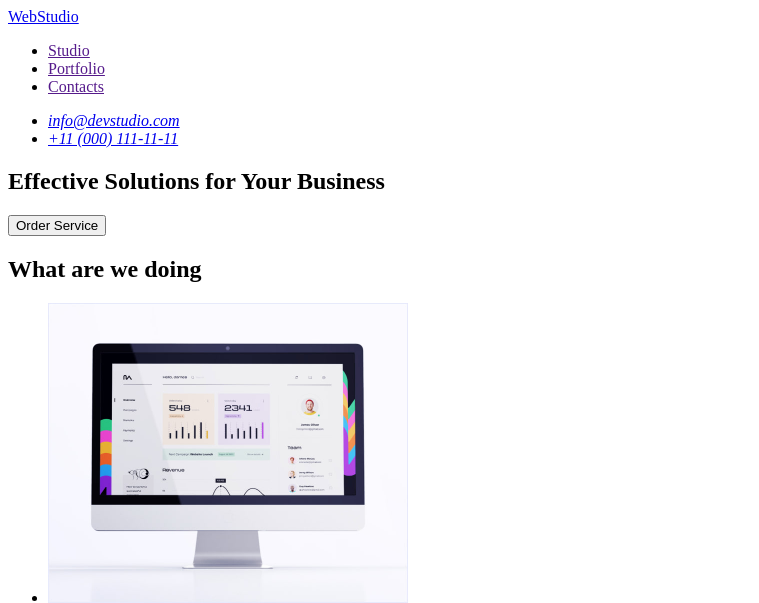
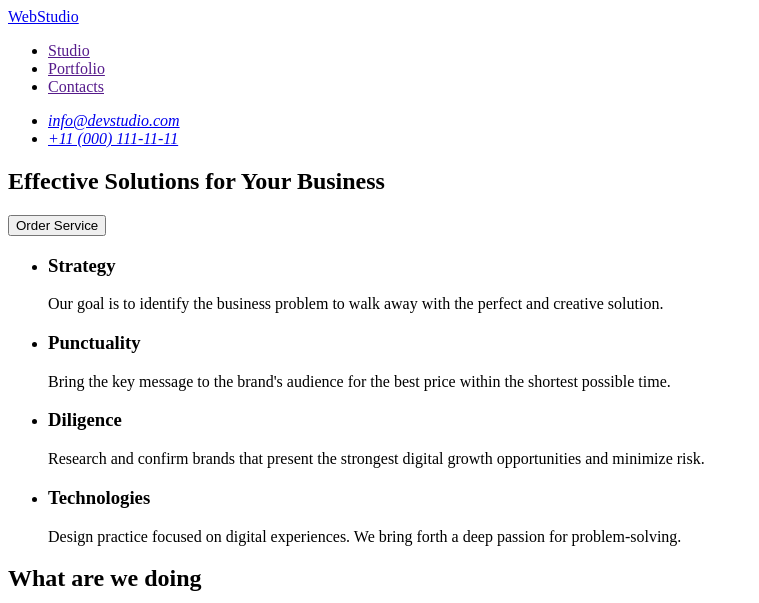
Before and after one commit to AnastasiiaPavlovska/goit-markup-hw-01, a plain HTML site: page index.html in a window 1280 px wide. Shown: the top 603 px of the page, without its empty margins (0-759 px from the left). Drawn offline with Linux system fonts and the light colour scheme.

Commit message:
Update index.html

```diff
--- a/index.html
+++ b/index.html
@@ -36,6 +36,33 @@
             <button type="button">Order Service</button>
         </section>
         <!-- Section1 -->
+        <section>
+            <ul>
+                <li>
+                    <h3>Strategy</h3>
+                    <p>
+                        Our goal is to identify the business problem to walk away with the perfect and creative solution.
+                    </p>
+                </li>
+                <li>
+                    <h3>Punctuality</h3>
+                    <p>Bring the key message to the brand's audience for the best price within the shortest possible time.</p>
+                </li>
+                <li>
+                    <h3>Diligence</h3>
+                    <p>
+                        Research and confirm brands that present the strongest digital growth opportunities and minimize risk.
+                    </p>
+                </li>
+                <li>
+                    <h3>Technologies</h3>
+                    <p>
+                        Design practice focused on digital experiences. We bring forth a deep passion for problem-solving.
+                    </p>
+                </li>
+
+            </ul>
+        </section>
 
         <section>
             <h2>What are we doing</h2>
@@ -80,7 +107,7 @@
     </main>
 
     <footer>
-        <a href="./index.html">WebStudio</a>
+        <a href="">WebStudio</a>
         <p>
             Increase the flow of customers and sales for your business with digital marketing & growth solutions.
         </p>
```
